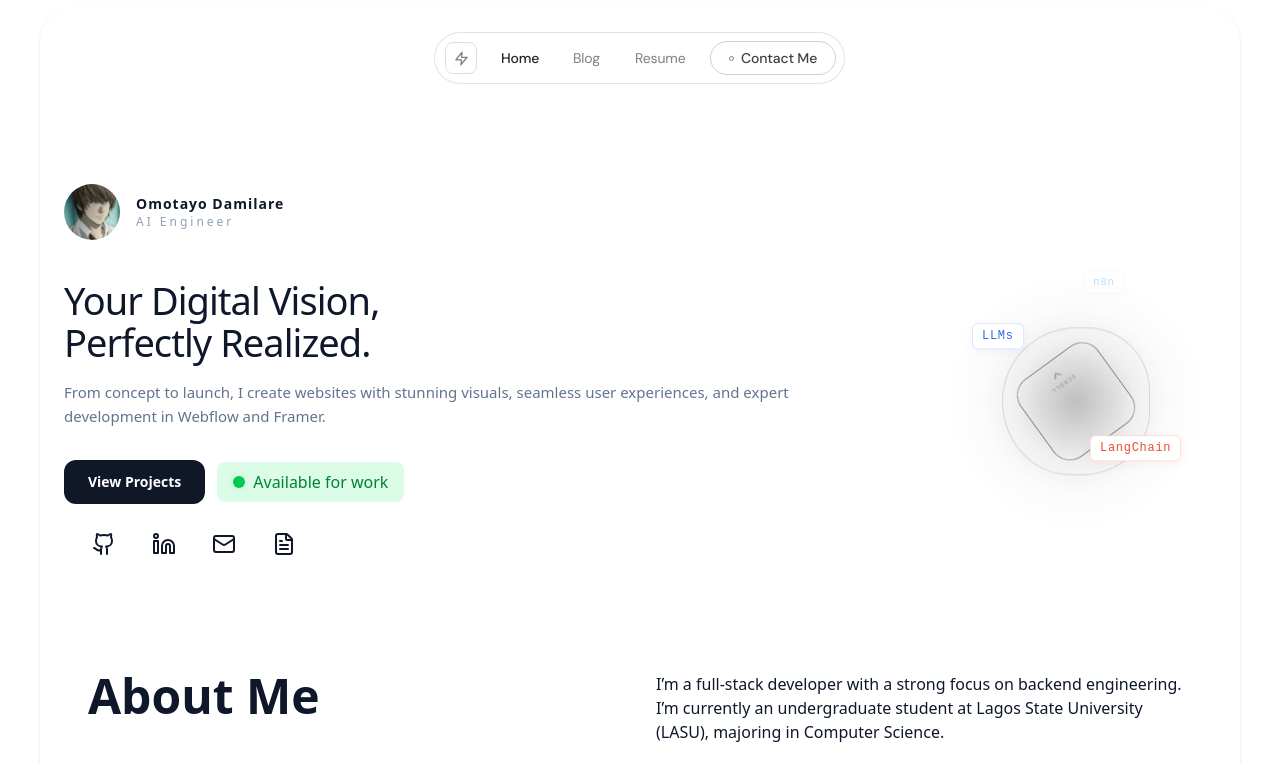
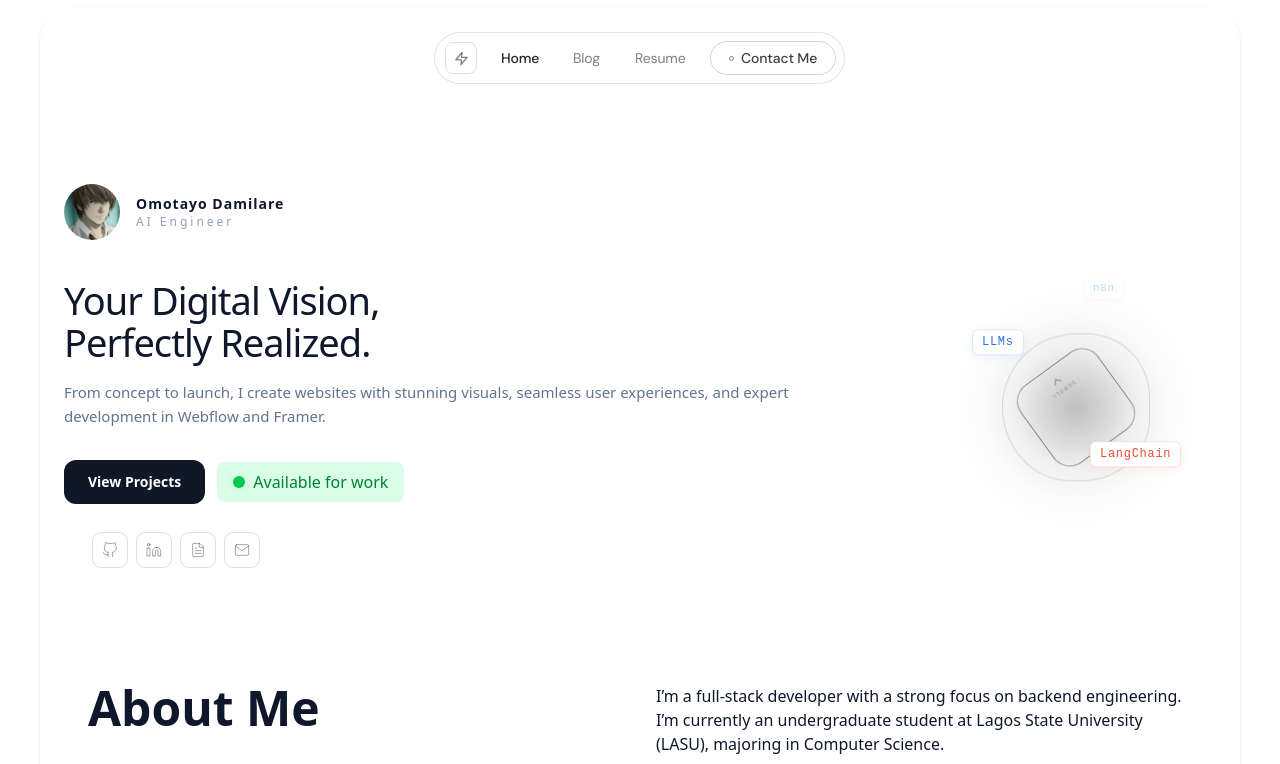
Before and after one commit to Dahmie87/portfolioIn3d, a React (Vite) app: page / in a window 1280 px wide. Shown: the top 764 px of the page. Built offline with nearby package versions, Linux system fonts and the light colour scheme.

Commit message:
add social icons

```diff
--- a/src/components/home.tsx
+++ b/src/components/home.tsx
@@ -4,6 +4,7 @@ import heroProfile from "../assets/profile-1.jfif";
 import { FileText, Github, Linkedin, Mail } from "lucide-react";
 import NavBar from "./navbar";
 import About from "./about";
+import SocialIcons from "./social";
 
 export default function ProtoType(): React.ReactElement {
   return (
@@ -57,12 +58,7 @@ export default function ProtoType(): React.ReactElement {
 
 </div>
             </div>
-            <div className="p-7 flex gap-9">
-              <Github className="" />
-              <Linkedin />
-              <Mail />
-              <FileText />
-            </div>
+            <SocialIcons/>
           </div>
 
           {/* RIGHT — abstract shape */}
```
